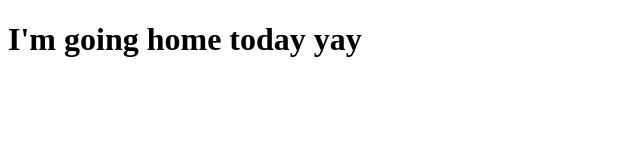
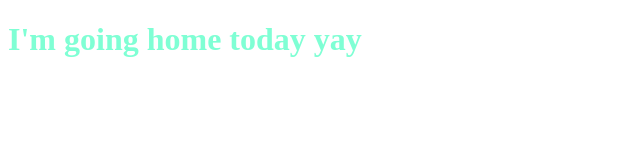
Before and after one commit to shemesh-noga/congenial-computing-machine, a plain HTML site: page src/index.html in a window 1280 px wide. Shown: the whole page, without its empty margins (0-640 px from the left). Drawn offline with Linux system fonts and the light colour scheme; the site is published under a folder, as on GitHub Pages, so addresses that start at the root find nothing.

Commit message:
fixed stylesheet link ;D

```diff
--- a/src/index.html
+++ b/src/index.html
@@ -1,12 +1,15 @@
 <!DOCTYPE html>
 <html lang="en">
+
 <head>
     <meta charset="UTF-8">
     <meta name="viewport" content="width=device-width, initial-scale=1.0">
     <title>Document</title>
-    <link rel="stylesheet" href="/src/style.css">
+    <link rel="stylesheet" href="./style.css">
 </head>
+
 <body>
     <h1>I'm going home today yay</h1>
 </body>
+
 </html>
```
